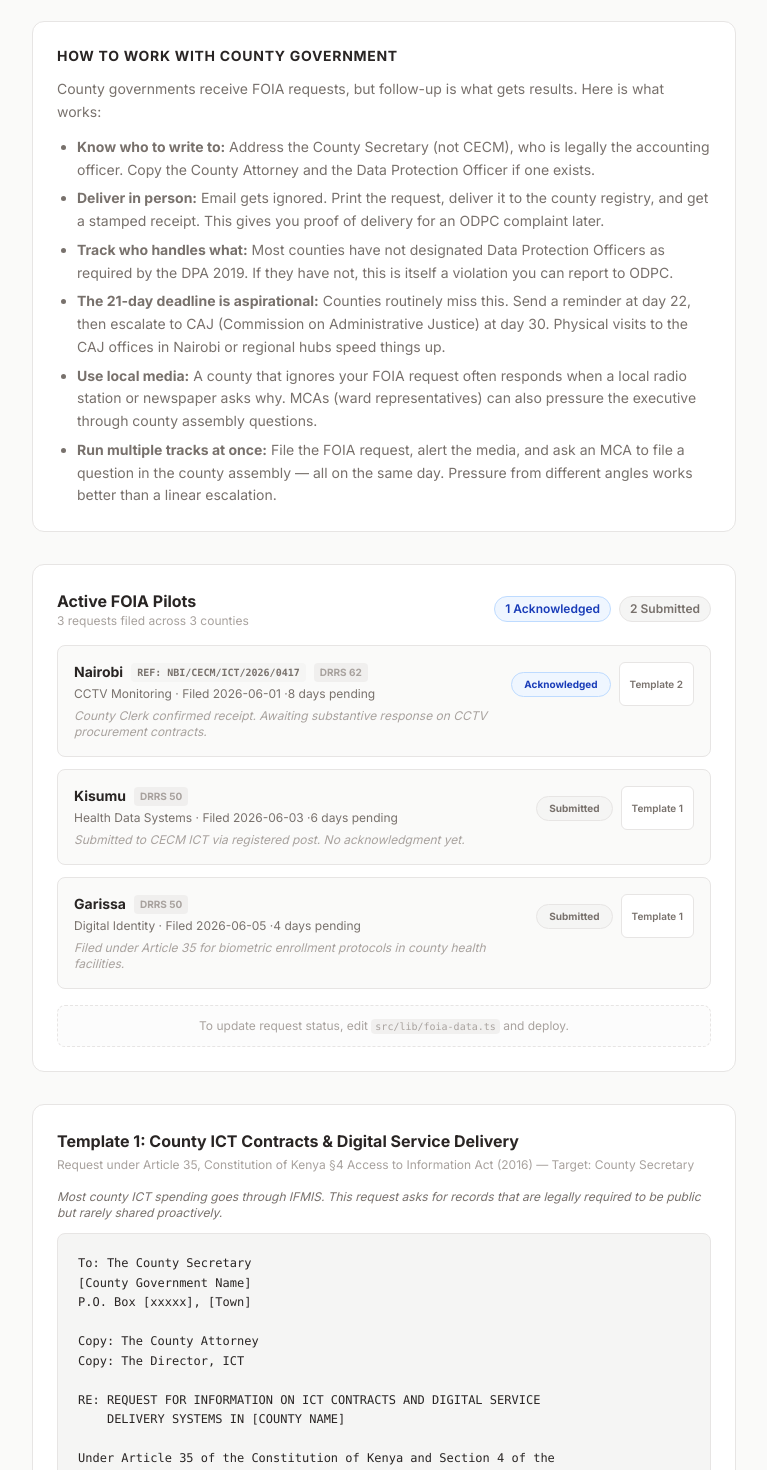
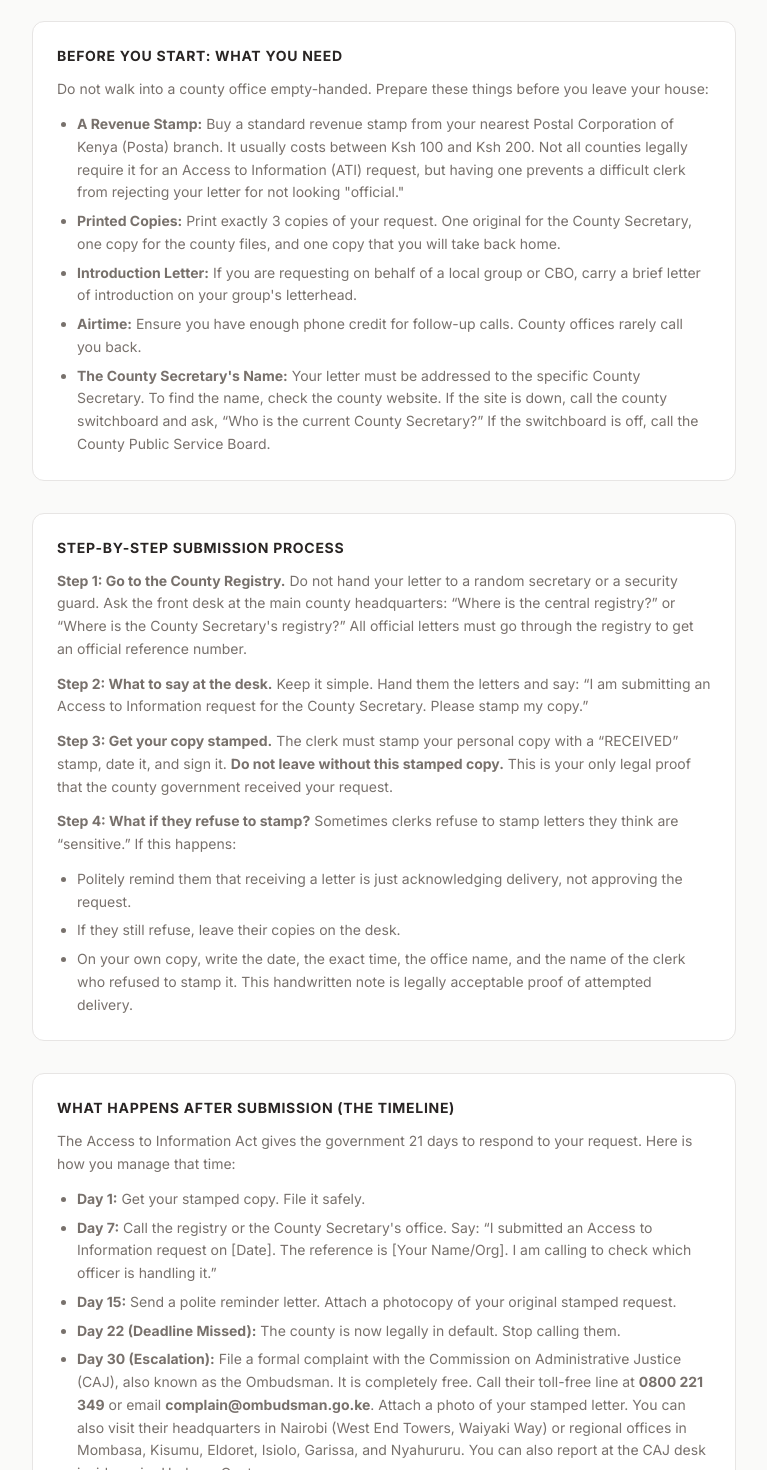
Before and after one commit to geraldkombo/kenya-ai-rights-observatory, a Next.js app: page /kenya-digital-rights-atlas/advocacy in a window 1280 px wide. Shown: the part 240-1710 px from the top of the page, without its empty margins (256-1023 px from the left). Built offline with nearby package versions, Linux system fonts and the light colour scheme.

Commit message:
advocacy page: verified county contacts + practical step-by-step submission guide

```diff
--- a/src/app/advocacy/page.tsx
+++ b/src/app/advocacy/page.tsx
@@ -11,16 +11,44 @@ export default function AdvocacyPage() {
       </p>
 
       <section className="mb-8 rounded-xl border border-brand-border bg-white p-6">
-        <h2 className="mb-3 text-sm font-bold uppercase tracking-wider text-brand-dark">How to work with county government</h2>
+        <h2 className="mb-3 text-sm font-bold uppercase tracking-wider text-brand-dark">Before you start: what you need</h2>
         <div className="space-y-3 text-sm leading-relaxed text-brand-stone">
-          <p>County governments receive FOIA requests, but follow-up is what gets results. Here is what works:</p>
+          <p>Do not walk into a county office empty-handed. Prepare these things before you leave your house:</p>
           <ul className="list-disc space-y-1.5 pl-5">
-            <li><strong>Know who to write to:</strong> Address the County Secretary (not CECM), who is legally the accounting officer. Copy the County Attorney and the Data Protection Officer if one exists.</li>
-            <li><strong>Deliver in person:</strong> Email gets ignored. Print the request, deliver it to the county registry, and get a stamped receipt. This gives you proof of delivery for an ODPC complaint later.</li>
-            <li><strong>Track who handles what:</strong> Most counties have not designated Data Protection Officers as required by the DPA 2019. If they have not, this is itself a violation you can report to ODPC.</li>
-            <li><strong>The 21-day deadline is aspirational:</strong> Counties routinely miss this. Send a reminder at day 22, then escalate to CAJ (Commission on Administrative Justice) at day 30. Physical visits to the CAJ offices in Nairobi or regional hubs speed things up.</li>
-            <li><strong>Use local media:</strong> A county that ignores your FOIA request often responds when a local radio station or newspaper asks why. MCAs (ward representatives) can also pressure the executive through county assembly questions.</li>
-            <li><strong>Run multiple tracks at once:</strong> File the FOIA request, alert the media, and ask an MCA to file a question in the county assembly &mdash; all on the same day. Pressure from different angles works better than a linear escalation.</li>
+            <li><strong>A Revenue Stamp:</strong> Buy a standard revenue stamp from your nearest Postal Corporation of Kenya (Posta) branch. It usually costs between Ksh 100 and Ksh 200. Not all counties legally require it for an Access to Information (ATI) request, but having one prevents a difficult clerk from rejecting your letter for not looking "official."</li>
+            <li><strong>Printed Copies:</strong> Print exactly 3 copies of your request. One original for the County Secretary, one copy for the county files, and one copy that you will take back home.</li>
+            <li><strong>Introduction Letter:</strong> If you are requesting on behalf of a local group or CBO, carry a brief letter of introduction on your group&apos;s letterhead.</li>
+            <li><strong>Airtime:</strong> Ensure you have enough phone credit for follow-up calls. County offices rarely call you back.</li>
+            <li><strong>The County Secretary&apos;s Name:</strong> Your letter must be addressed to the specific County Secretary. To find the name, check the county website. If the site is down, call the county switchboard and ask, &ldquo;Who is the current County Secretary?&rdquo; If the switchboard is off, call the County Public Service Board.</li>
+          </ul>
+        </div>
+      </section>
+
+      <section className="mb-8 rounded-xl border border-brand-border bg-white p-6">
+        <h2 className="mb-3 text-sm font-bold uppercase tracking-wider text-brand-dark">Step-by-step submission process</h2>
+        <div className="space-y-3 text-sm leading-relaxed text-brand-stone">
+          <p><strong>Step 1: Go to the County Registry.</strong> Do not hand your letter to a random secretary or a security guard. Ask the front desk at the main county headquarters: &ldquo;Where is the central registry?&rdquo; or &ldquo;Where is the County Secretary&apos;s registry?&rdquo; All official letters must go through the registry to get an official reference number.</p>
+          <p><strong>Step 2: What to say at the desk.</strong> Keep it simple. Hand them the letters and say: &ldquo;I am submitting an Access to Information request for the County Secretary. Please stamp my copy.&rdquo;</p>
+          <p><strong>Step 3: Get your copy stamped.</strong> The clerk must stamp your personal copy with a &ldquo;RECEIVED&rdquo; stamp, date it, and sign it. <strong>Do not leave without this stamped copy.</strong> This is your only legal proof that the county government received your request.</p>
+          <p><strong>Step 4: What if they refuse to stamp?</strong> Sometimes clerks refuse to stamp letters they think are &ldquo;sensitive.&rdquo; If this happens:</p>
+          <ul className="list-disc space-y-1.5 pl-5">
+            <li>Politely remind them that receiving a letter is just acknowledging delivery, not approving the request.</li>
+            <li>If they still refuse, leave their copies on the desk.</li>
+            <li>On your own copy, write the date, the exact time, the office name, and the name of the clerk who refused to stamp it. This handwritten note is legally acceptable proof of attempted delivery.</li>
+          </ul>
+        </div>
+      </section>
+
+      <section className="mb-8 rounded-xl border border-brand-border bg-white p-6">
+        <h2 className="mb-3 text-sm font-bold uppercase tracking-wider text-brand-dark">What happens after submission (the timeline)</h2>
+        <div className="space-y-3 text-sm leading-relaxed text-brand-stone">
+          <p>The Access to Information Act gives the government 21 days to respond to your request. Here is how you manage that time:</p>
+          <ul className="list-disc space-y-1.5 pl-5">
+            <li><strong>Day 1:</strong> Get your stamped copy. File it safely.</li>
+            <li><strong>Day 7:</strong> Call the registry or the County Secretary&apos;s office. Say: &ldquo;I submitted an Access to Information request on [Date]. The reference is [Your Name/Org]. I am calling to check which officer is handling it.&rdquo;</li>
+            <li><strong>Day 15:</strong> Send a polite reminder letter. Attach a photocopy of your original stamped request.</li>
+            <li><strong>Day 22 (Deadline Missed):</strong> The county is now legally in default. Stop calling them.</li>
+            <li><strong>Day 30 (Escalation):</strong> File a formal complaint with the Commission on Administrative Justice (CAJ), also known as the Ombudsman. It is completely free. Call their toll-free line at <strong>0800 221 349</strong> or email <strong>complain@ombudsman.go.ke</strong>. Attach a photo of your stamped letter. You can also visit their headquarters in Nairobi (West End Towers, Waiyaki Way) or regional offices in Mombasa, Kisumu, Eldoret, Isiolo, Garissa, and Nyahururu. You can also report at the CAJ desk inside major Huduma Centres.</li>
           </ul>
         </div>
       </section>
@@ -209,6 +237,42 @@ Yours faithfully,
       </section>
 
       <section className="mb-8 rounded-xl border border-brand-border bg-amber-50 p-6">
+        <h2 className="text-sm font-bold uppercase tracking-wider text-brand-dark">Verified contacts for key counties</h2>
+        <div className="mt-4 space-y-4 text-sm text-brand-stone">
+          <div>
+            <p className="font-bold text-brand-dark">Mombasa County</p>
+            <p>County Secretary: CS Jeizan Faruk</p>
+            <p>Email: countysec@mombasa.go.ke / info@mombasa.go.ke</p>
+            <p>Phone: Call <strong>1599</strong> (Mombasa County Call Centre)</p>
+            <p>Mombasa has a dedicated Access to Information Officer &mdash; email m.bates@mombasa.go.ke.</p>
+          </div>
+          <div>
+            <p className="font-bold text-brand-dark">Kisumu County</p>
+            <p>County Secretary: CPA/CS Hesbon Owuor Hongo</p>
+            <p>Email: info@kisumu.go.ke</p>
+            <p>Phone: <strong>057 202 5366</strong></p>
+            <p>Physical: Cabinet Affairs Office, City Hall Building.</p>
+          </div>
+          <div>
+            <p className="font-bold text-brand-dark">Nakuru County</p>
+            <p>County Secretary: Samuel Mwaura &mdash; mwaura.samuel@nakuru.go.ke</p>
+            <p>Deputy CS: Newton Mwaura Kamau &mdash; mwaura.newton@nakuru.go.ke</p>
+          </div>
+          <div>
+            <p className="font-bold text-brand-dark">Machakos County</p>
+            <p>County Secretary: Dr. Muya Ndambuki</p>
+            <p>Website: machakos.go.ke</p>
+          </div>
+          <div>
+            <p className="font-bold text-brand-dark">Nairobi County</p>
+            <p>Address your letter to &ldquo;The County Secretary, Nairobi City County Government.&rdquo;</p>
+            <p>Physical: City Hall, City Square. Take your letter to the main registry at City Hall.</p>
+            <p>Website: nairobi.go.ke</p>
+          </div>
+        </div>
+      </section>
+
+      <section className="mb-8 rounded-xl border border-brand-border bg-white p-6">
         <h2 className="text-sm font-bold uppercase tracking-wider text-brand-dark">Quick reference: who to call</h2>
         <div className="mt-2 space-y-2 text-sm text-brand-stone">
           <p><strong>County Secretary</strong> &mdash; chief accounting officer, legally responsible for FOIA compliance. Find their name on the county government website or call the county switchboard.</p>
```
Also changed, not shown: 1 other file (tests, documents, lock files or other folders).
